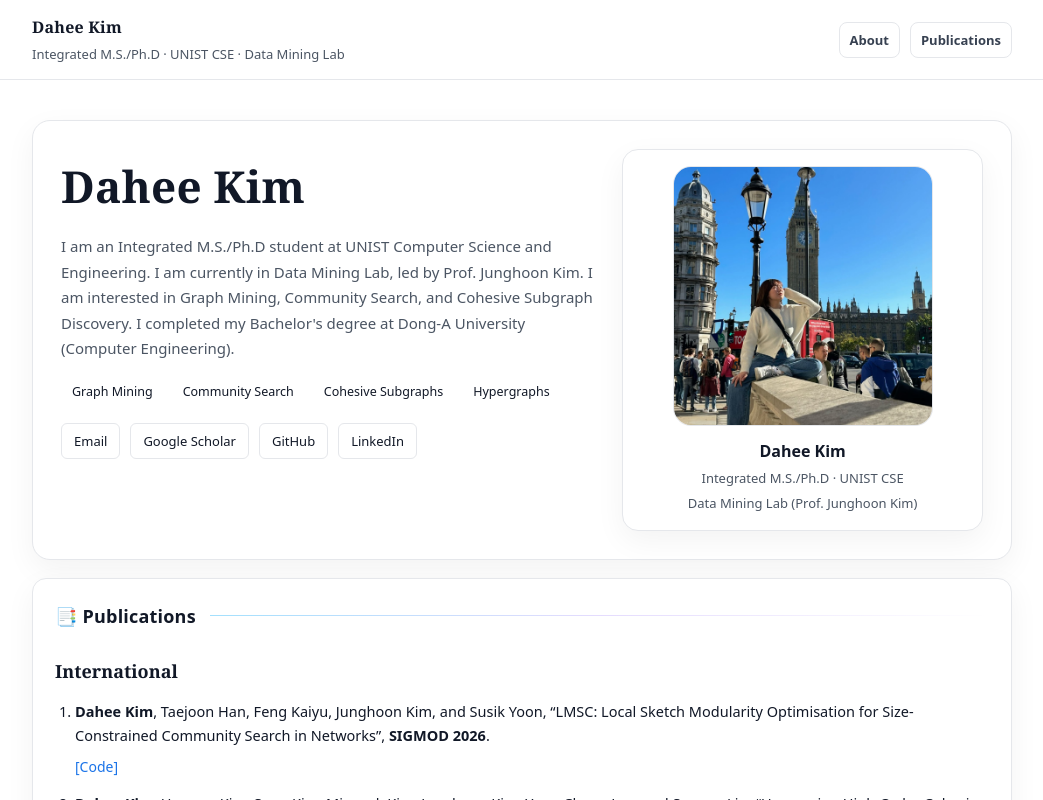
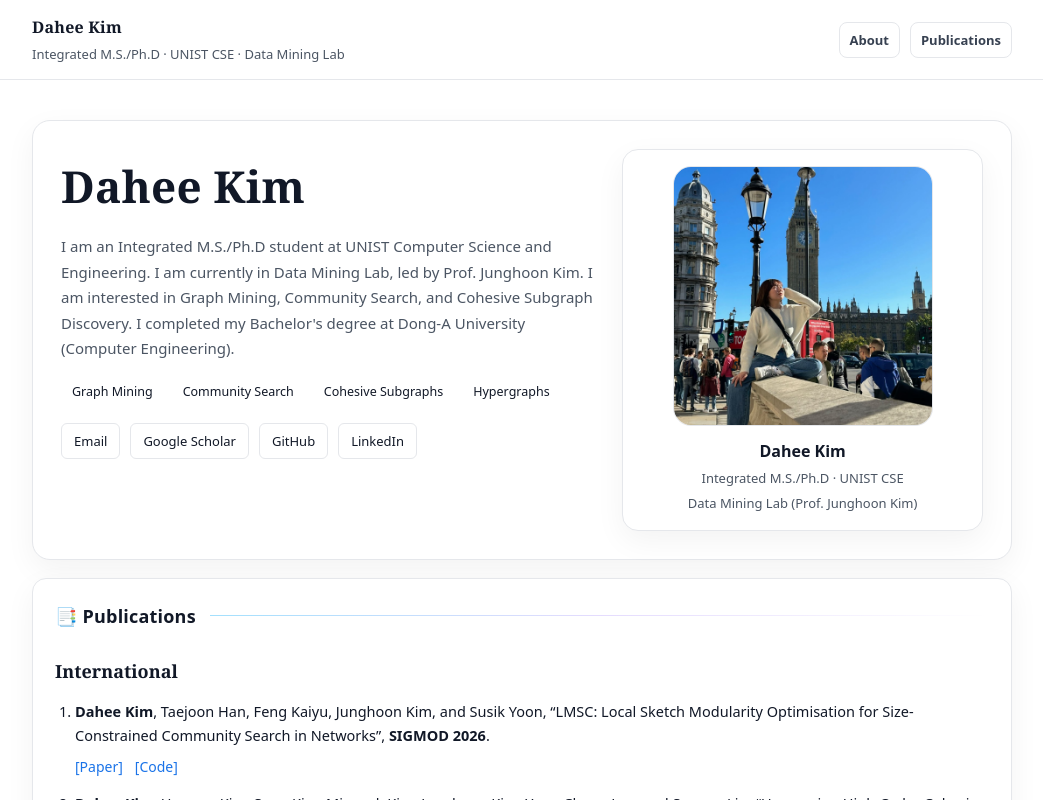
Before and after one commit to dahee-e/dahee-e.github.io, a React (Vite) app: page / in a window 1280 px wide. Shown: the top 800 px of the page, without its empty margins (118-1161 px from the left). Built offline with nearby package versions, Linux system fonts and the light colour scheme.

Commit message:
Update content

```diff
--- a/src/App.jsx
+++ b/src/App.jsx
@@ -99,6 +99,7 @@ export default function App() {
               <b>Dahee Kim</b>, Taejoon Han, Feng Kaiyu, Junghoon Kim, and Susik Yoon,
               “LMSC: Local Sketch Modularity Optimisation for Size-Constrained Community Search in Networks”, <b>SIGMOD 2026</b>.
               <div className="paperLinks">
+                <a href="https://dl.acm.org/doi/10.1145/3786666" target="_blank" rel="noreferrer">[Paper]</a>
                 <a href="https://github.com/dahee-e/LMSC" target="_blank" rel="noreferrer">[Code]</a>
               </div>
             </PubItem>
@@ -224,6 +225,7 @@ export default function App() {
 
         <Section id="patents" title="💡 Patents">
           <div className="rows">
+            <RowItem title="접두사 트리에 기초하여 하이퍼그래프에서 코어를 식별하기 위한 방법 및 전자 장치" meta="10-2026-0048905 · 2026.03.18" sub="김정훈, 김다희" />
             <RowItem title="엔트로피 가중 적응형 라벨 전파 기반의 공간 근접 커뮤니티 탐지 시스템 및 방법" meta="10-2026-0027653 · 2026.02.11" sub="김정훈, 김혜원, 오도열, 김다희" />
             <RowItem title="하이브리드 방식에 기초한 대규모 네트워크 커뮤니티 탐지 방법 및 이를 지원하는 시스템" meta="10-2026-0009036 · 2026.01.16" sub="김정훈, 김다희, 손형민" />
             <RowItem title="가중 구조 유사도에 기반한 네트워크 클러스터링 시스템 및 방법" meta="10-2026-0004498 · 2026.01.09" sub="김정훈, 한태준, 최승찬, 김다희, 김혜원" />
@@ -250,6 +252,7 @@ export default function App() {
         <Section id="activities" title="🧐 Academic Activities">
           <div className="rows">
             <RowItem title="Reviewer, Bigcomp" meta="2025" />
+            <RowItem title="Reviewer, WWW Journal" meta="2026" />
             <RowItem title="PC member, CIKM (Applied Research Track)" meta="2025" />
             <RowItem title="PC member, CIKM" meta="2026" />
           </div>
```
